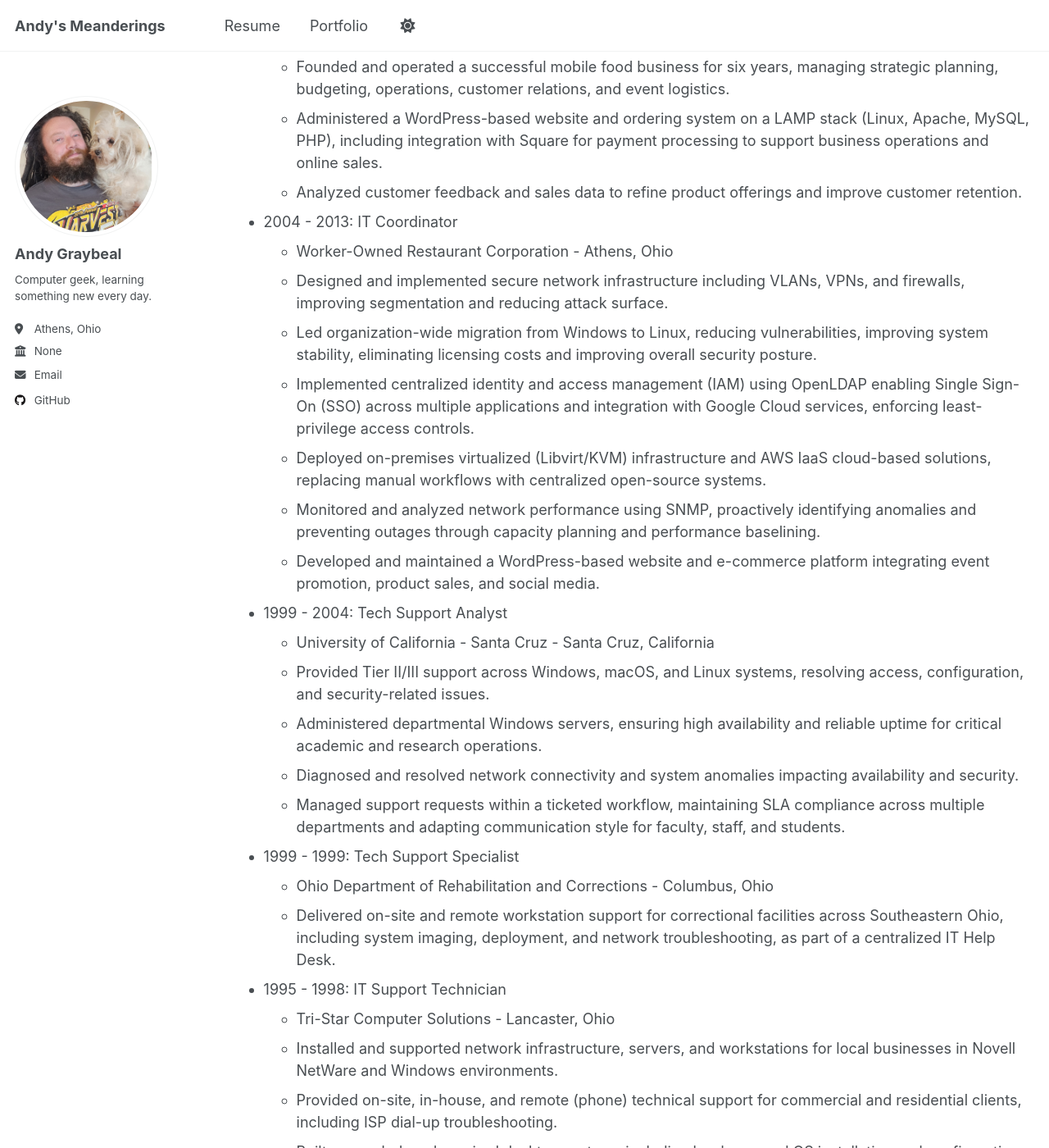
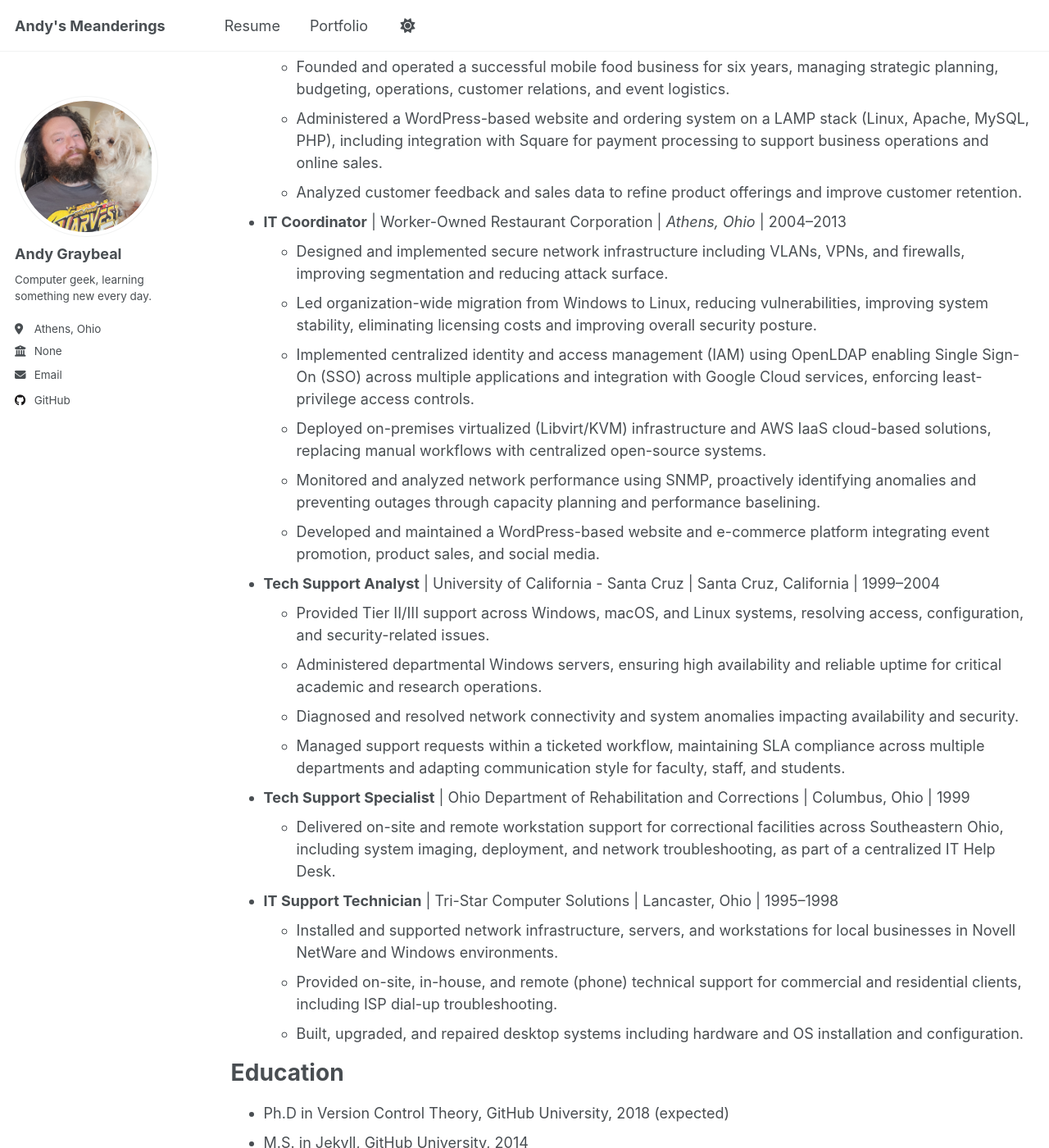
Before and after one commit to andy-graybeal/andy-graybeal.github.io, a Jekyll site: the page built from _pages/resume.md, in a window 1280 px wide and 1400 px high, scrolled down 260 px. Shown: the whole window at 82% size. Built offline with Jekyll 4.4.1, drawn with Linux system fonts in a browser that asks for light colours; a script that is not in the unit is left out.

Commit message:
Update resume.md

```diff
--- a/_pages/resume.md
+++ b/_pages/resume.md
@@ -15,13 +15,12 @@ Work experience
 * **Machine Operator** \| Athens Mold and Machine \| *Athens, Ohio* \| 2022–2025
   * Operated CNC mills and manual lathes in a precision manufacturing environment, following blueprints and adhering to quality standards and established procedures.
 
-* **Mobile Food Owner / Operator** - Nixtamalized Mobile Food - *Athens, Ohio* - 2015 - 2021
+* **Mobile Food Owner / Operator** \| Nixtamalized Mobile Food \| *Athens, Ohio* \| 2015–2021
   * Founded and operated a successful mobile food business for six years, managing strategic planning, budgeting, operations, customer relations, and event logistics.
   * Administered a WordPress-based website and ordering system on a LAMP stack (Linux, Apache, MySQL, PHP), including integration with Square for payment processing to support business operations and online sales.
   * Analyzed customer feedback and sales data to refine product offerings and improve customer retention.
 
-* 2004 - 2013: IT Coordinator
-  * Worker-Owned Restaurant Corporation - Athens, Ohio
+* **IT Coordinator** \| Worker-Owned Restaurant Corporation \| *Athens, Ohio* \| 2004–2013
   * Designed and implemented secure network infrastructure including VLANs, VPNs, and firewalls, improving segmentation and reducing attack surface.
   * Led organization-wide migration from Windows to Linux, reducing vulnerabilities, improving system stability, eliminating licensing costs and improving overall security posture.
   * Implemented centralized identity and access management (IAM) using OpenLDAP enabling Single Sign-On (SSO) across multiple applications and integration with Google Cloud services, enforcing least-privilege access controls.
@@ -29,19 +28,16 @@ Work experience
   * Monitored and analyzed network performance using SNMP, proactively identifying anomalies and preventing outages through capacity planning and performance baselining.
   * Developed and maintained a WordPress-based website and e-commerce platform integrating event promotion, product sales, and social media.
 
-* 1999 - 2004: Tech Support Analyst
-  * University of California - Santa Cruz - Santa Cruz, California
+* **Tech Support Analyst** \| University of California - Santa Cruz \| Santa Cruz, California \| 1999–2004
   * Provided Tier II/III support across Windows, macOS, and Linux systems, resolving access, configuration, and security-related issues.
   *  Administered departmental Windows servers, ensuring high availability and reliable uptime for critical academic and research operations.
   *  Diagnosed and resolved network connectivity and system anomalies impacting availability and security.
   *  Managed support requests within a ticketed workflow, maintaining SLA compliance across multiple departments and adapting communication style for faculty, staff, and students.
 
-* 1999 - 1999: Tech Support Specialist
-  * Ohio Department of Rehabilitation and Corrections - Columbus, Ohio
+* **Tech Support Specialist** \| Ohio Department of Rehabilitation and Corrections \| Columbus, Ohio \| 1999
   * Delivered on-site and remote workstation support for correctional facilities across Southeastern Ohio, including system imaging, deployment, and network troubleshooting, as part of a centralized IT Help Desk.
 
-* 1995 - 1998: IT Support Technician
-  * Tri-Star Computer Solutions - Lancaster, Ohio
+* **IT Support Technician** \| Tri-Star Computer Solutions \| Lancaster, Ohio \| 1995–1998
   * Installed and supported network infrastructure, servers, and workstations for local businesses in Novell NetWare and Windows environments.
   * Provided on-site, in-house, and remote (phone) technical support for commercial and residential clients, including ISP dial-up troubleshooting.
   * Built, upgraded, and repaired desktop systems including hardware and OS installation and configuration.
```
